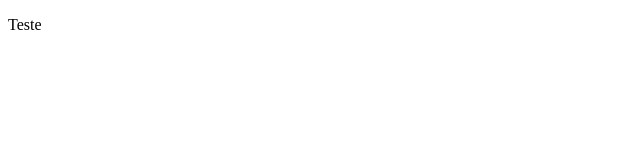
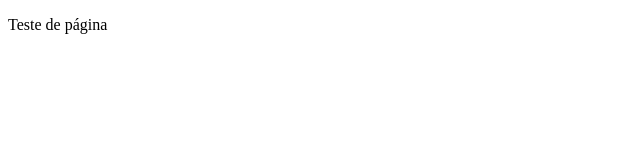
Before and after one commit to mobile-2025/AcessoRemoto, a plain HTML site: page index.html in a window 1280 px wide. Shown: the full height of the page, 0-640 px from the left. Drawn offline with Linux system fonts and the light colour scheme.

Commit message:
Alterado tag p

```diff
--- a/index.html
+++ b/index.html
@@ -6,6 +6,6 @@
     <title>Document</title>
 </head>
 <body>
-    <p>Teste</p>
+    <p>Teste de página</p>
 </body>
 </html>
```
Also changed, not shown: 1 other file.
